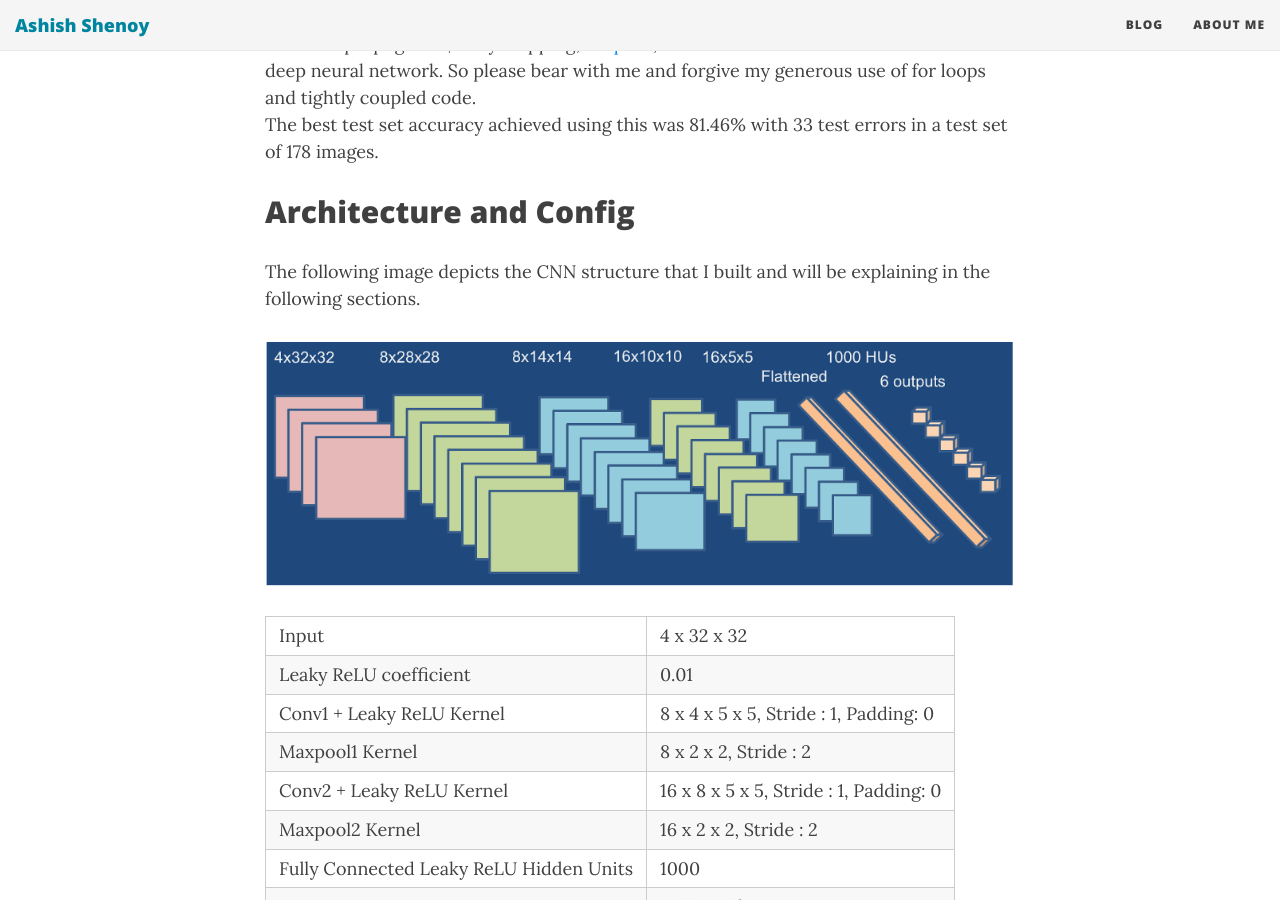
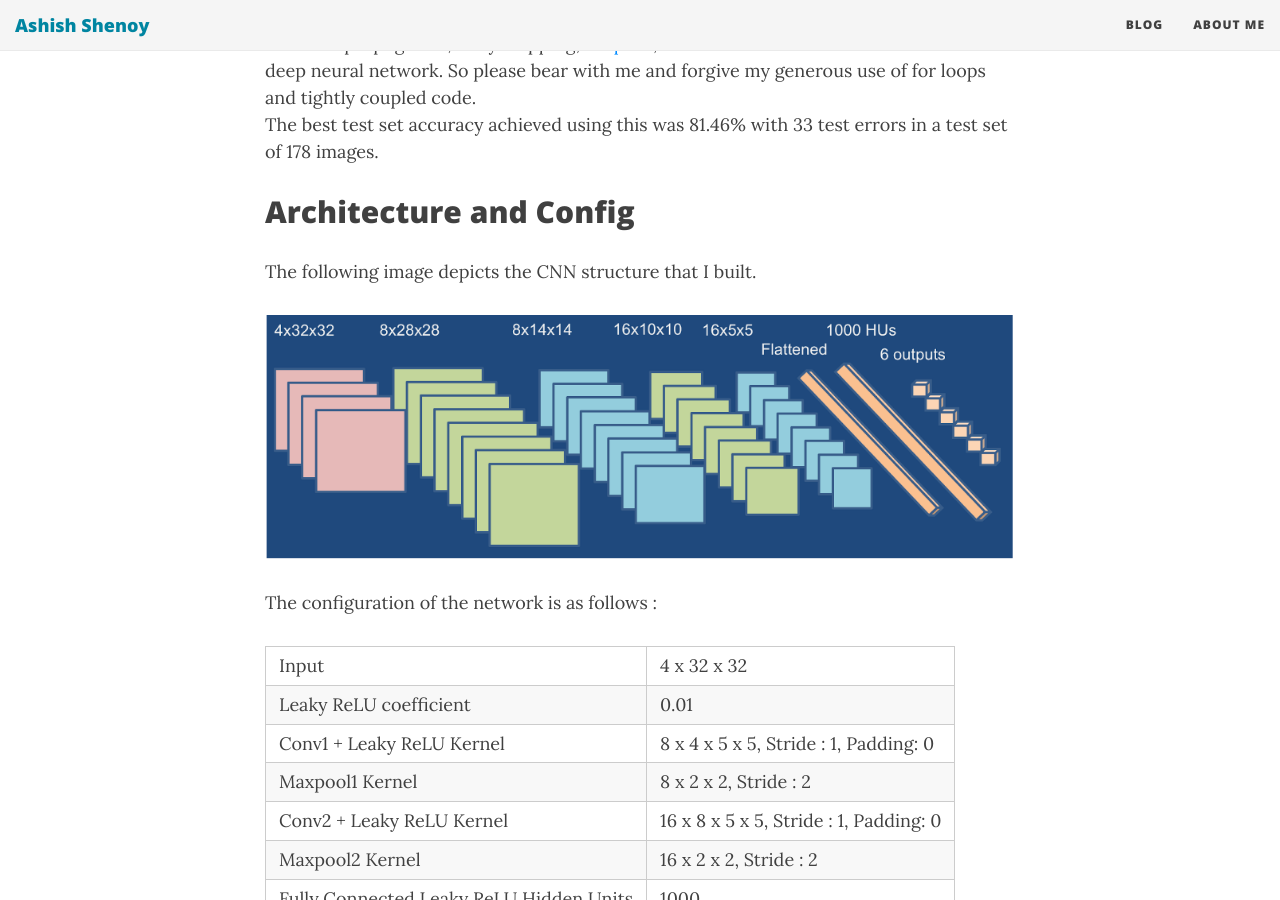
Before and after one commit to ashishvshenoy/ashishvshenoy.github.io, a Jekyll site: the page built from _posts/2017-03-21-how-i-built-a-convolutional-neural-network-in-java.md, in a window 1280 px wide and 900 px high, scrolled down 404 px. Built offline with Jekyll 4.4.1, drawn with Linux system fonts in a browser that asks for light colours; nearby versions of some CDN libraries.

Commit message:
Updated 2017-03-21-how-i-built-a-convolutional-neural-network-in-java.md

```diff
--- a/_posts/2017-03-21-how-i-built-a-convolutional-neural-network-in-java.md
+++ b/_posts/2017-03-21-how-i-built-a-convolutional-neural-network-in-java.md
@@ -7,9 +7,11 @@ This is a blog post going through the steps I followed to build a CNN using Java
 The best test set accuracy achieved using this was 81.46% with 33 test errors in a test set of 178 images.
 
 ## Architecture and Config
-The following image depicts the CNN structure that I built and will be explaining in the following sections.
+The following image depicts the CNN structure that I built.
 
 ![CNN.png]({{site.baseurl}}/img/CNN.png)
+
+The configuration of the network is as follows :
 
 | Input | 4 x 32 x 32 |
 | Leaky ReLU coefficient | 0.01 |
```
